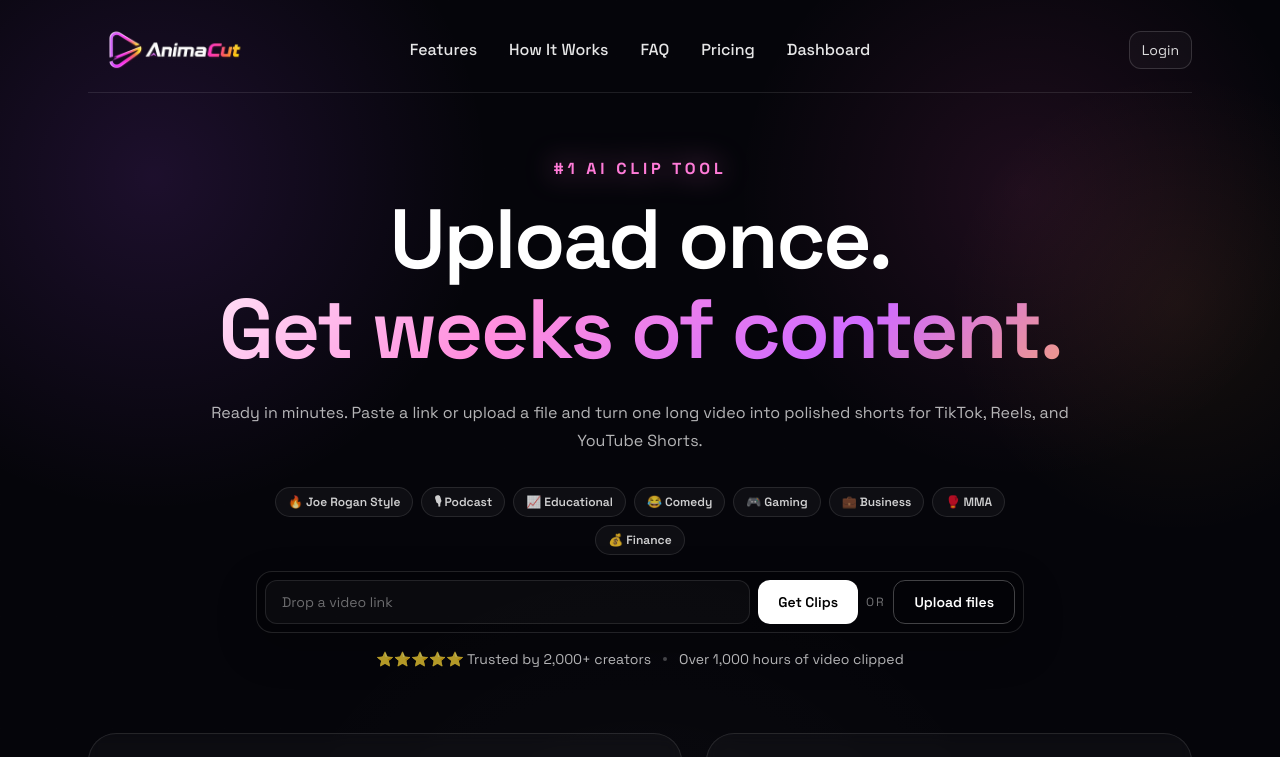
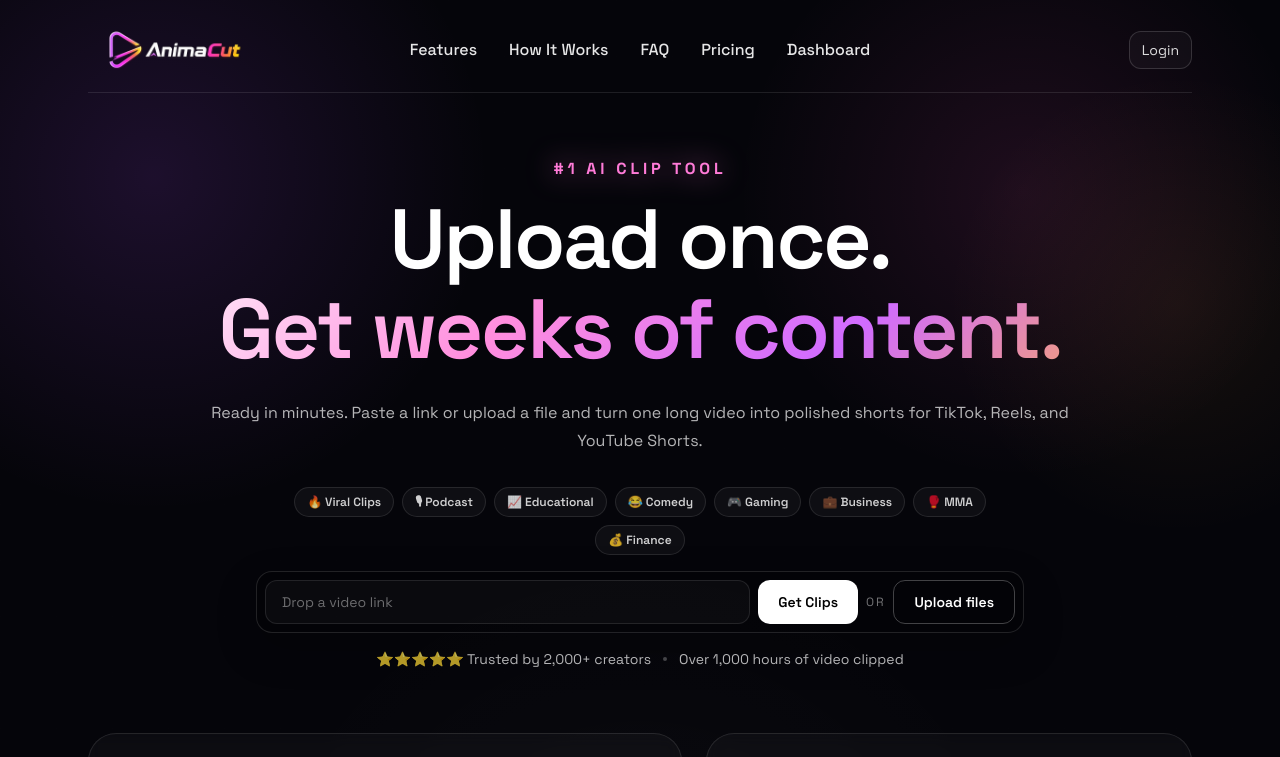
Before and after one commit to Duychinni/animecut, a Next.js app: page / in a window 1280 px wide. Shown: the top 757 px of the page. Built offline with nearby package versions, Linux system fonts and the light colour scheme; no server answers.

Commit message:
Rename homepage template chip to Viral Clips

```diff
--- a/app/page.tsx
+++ b/app/page.tsx
@@ -17,7 +17,7 @@ type MeResponse = {
 };
 
 const templatePresets = [
-  '🔥 Joe Rogan Style',
+  '🔥 Viral Clips',
   '🎙 Podcast',
   '📈 Educational',
   '😂 Comedy',
```
